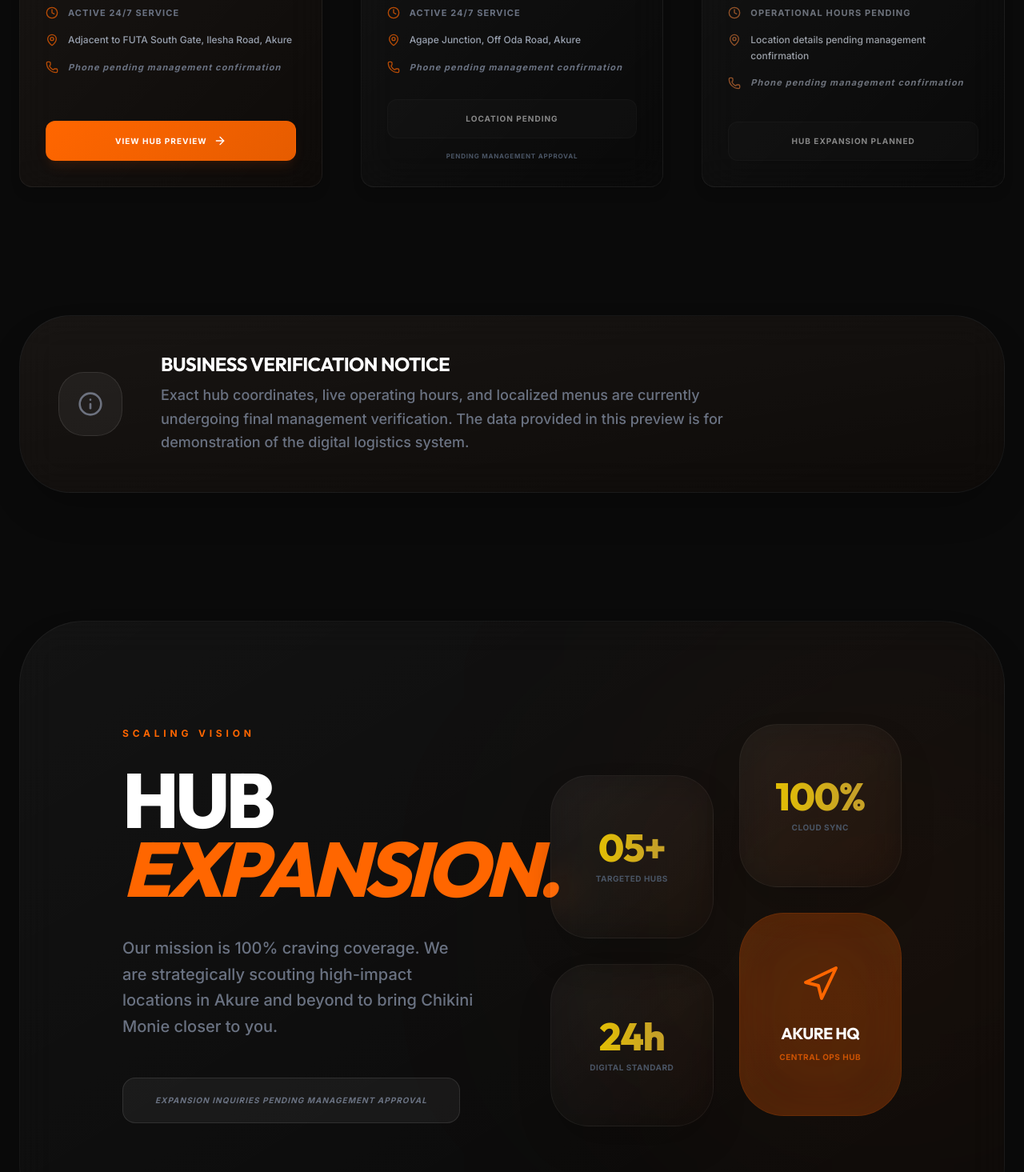
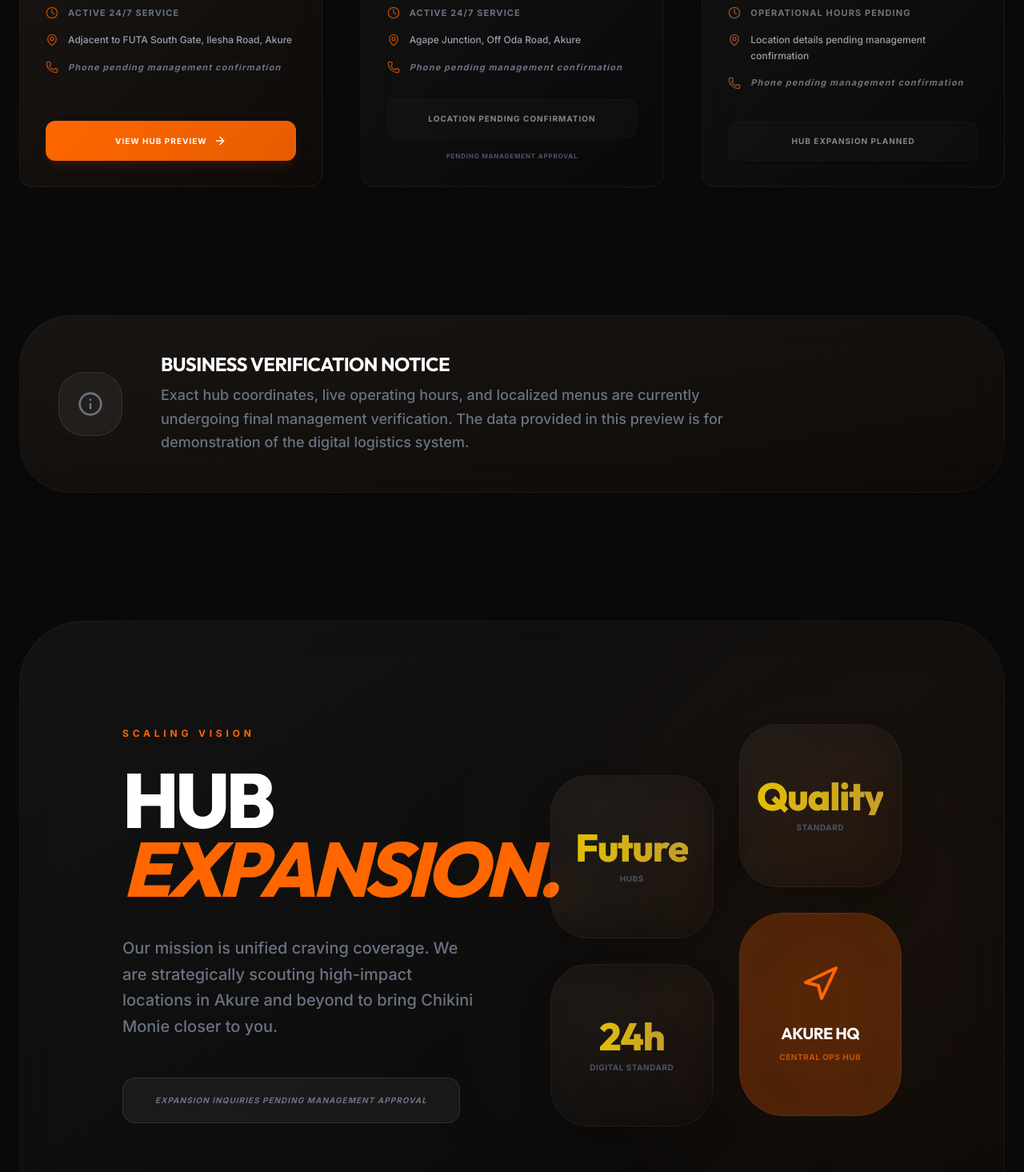
Before and after one commit to olabodesamuel0920-max/chikini-monie, a Next.js app: page /branches in a window 1280 px wide. Shown: the part 1040-2505 px from the top of the page at 80% size. Built offline with nearby package versions, Linux system fonts and the light colour scheme.

Commit message:
Fix remaining legacy claims after visual reset

```diff
--- a/src/app/branches/page.tsx
+++ b/src/app/branches/page.tsx
@@ -23,7 +23,7 @@
           >
             <span className="text-primary font-bold text-xs uppercase tracking-[0.4em] mb-8 block">Network Footprint</span>
             <h1 className="text-6xl md:text-[8rem] font-extrabold gold-text mb-10 uppercase tracking-tighter leading-[0.85] font-heading">
-              LOCATE YOUR <br /><span className="italic text-white text-5xl md:text-7xl">SATISFACTION.</span>
+              PREVIEW OUR <br /><span className="italic text-white text-5xl md:text-7xl">BRANCHES.</span>
             </h1>
             <p className="text-gray-500 text-xl md:text-2xl leading-relaxed max-w-3xl font-medium">
               Chikini Monie is strategically expanding across Akure to ensure 24/7 craving coverage. Find our active preview hubs or stay updated on upcoming locations.
@@ -76,7 +76,7 @@
               <span className="text-primary font-bold text-xs uppercase tracking-[0.4em] mb-8 block">Scaling Vision</span>
               <h2 className="text-5xl md:text-8xl font-extrabold mb-10 uppercase leading-[0.9] tracking-tighter font-heading text-white">HUB <br /><span className="text-primary italic">EXPANSION.</span></h2>
               <p className="text-gray-500 text-xl leading-relaxed mb-12 font-medium">
-                Our mission is 100% craving coverage. We are strategically scouting high-impact locations in Akure and beyond to bring Chikini Monie closer to you.
+                Our mission is unified craving coverage. We are strategically scouting high-impact locations in Akure and beyond to bring Chikini Monie closer to you.
               </p>
               <div className="flex flex-col sm:flex-row gap-6">
                 <div className="bg-white/5 border border-white/10 px-10 py-5 rounded-2xl text-[10px] font-bold text-gray-500 uppercase tracking-widest italic">
@@ -87,8 +87,8 @@
             <div className="grid grid-cols-2 gap-8 relative">
               <div className="space-y-8 pt-16">
                 <div className="aspect-square glass-premium border border-white/10 rounded-[3rem] flex flex-col items-center justify-center p-8 text-center shadow-2xl font-heading">
-                  <h4 className="text-5xl font-extrabold gold-text mb-2 leading-none">05+</h4>
-                  <p className="text-[10px] font-bold text-gray-600 uppercase tracking-wider font-body">Targeted Hubs</p>
+                  <h4 className="text-5xl font-extrabold gold-text mb-2 leading-none">Future</h4>
+                  <p className="text-[10px] font-bold text-gray-600 uppercase tracking-wider font-body">Hubs</p>
                 </div>
                 <div className="aspect-square glass-premium border border-white/10 rounded-[3rem] flex flex-col items-center justify-center p-8 text-center shadow-2xl font-heading">
                   <h4 className="text-5xl font-extrabold gold-text mb-2 leading-none">24h</h4>
@@ -97,8 +97,8 @@
               </div>
               <div className="space-y-8">
                 <div className="aspect-square glass-premium border border-white/10 rounded-[3rem] flex flex-col items-center justify-center p-8 text-center shadow-2xl font-heading">
-                  <h4 className="text-5xl font-extrabold gold-text mb-2 leading-none">100%</h4>
-                  <p className="text-[10px] font-bold text-gray-600 uppercase tracking-wider font-body">Cloud Sync</p>
+                  <h4 className="text-5xl font-extrabold gold-text mb-2 leading-none">Quality</h4>
+                  <p className="text-[10px] font-bold text-gray-600 uppercase tracking-wider font-body">Standard</p>
                 </div>
                 <div className="aspect-[4/5] bg-primary/20 border border-primary/20 rounded-[3.5rem] flex flex-col items-center justify-center p-8 text-center shadow-[inset_0_0_50px_rgba(255,102,0,0.1)] relative group font-body overflow-hidden">
                   <div className="absolute inset-0 bg-primary/10 blur-[40px] rounded-full group-hover:scale-150 transition-transform duration-1000" />
--- a/src/app/page.tsx
+++ b/src/app/page.tsx
@@ -249,7 +249,7 @@
               BIG <br /> <span className="italic text-white/90">ENJOYMENT?</span>
             </h2>
             <p className="text-white/90 text-xl md:text-2xl mb-16 max-w-2xl mx-auto font-medium leading-relaxed">
-              Experience the best of Akure's digital food culture. Start your journey with Chikini Monie today.
+              Built for Akure food lovers and future digital ordering.
             </p>
             <Link
               href="/menu"
--- a/src/app/pitch/page.tsx
+++ b/src/app/pitch/page.tsx
@@ -137,7 +137,7 @@
                   <h4 className="font-bold text-2xl uppercase tracking-tight font-heading text-white">The Opportunity</h4>
                 </div>
                 <p className="text-sm font-bold text-gray-500 uppercase tracking-wider leading-relaxed">
-                  Capture 100% of digital traffic and establish a unified, high-trust brand presence that appeals to premium customers.
+                  Create a unified, high-trust brand portal for future digital traffic.
                 </p>
               </div>
               <div className="glass-premium p-10 rounded-[3rem] border border-white/10 space-y-6 shadow-2xl">
@@ -167,8 +167,8 @@
             {[
               { title: "Unified Ordering", desc: "A premium digital storefront that eliminates social media order chaos and verification delays." },
               { title: "Staff Clarity", desc: "Real-time boards that ensure staff always know what needs to be confirmed and served." },
-              { title: "Kitchen Precision", desc: "Digital ticket prioritization to ensure faster preparation times and zero missed orders." },
-              { title: "Owner Dashboard", desc: "Real-time sales and branch visibility, giving you total control from any location." },
+              { title: "Kitchen Precision", desc: "Digital tickets help staff reduce missed handoffs during busy periods." },
+              { title: "Owner Dashboard", desc: "Owner can review preview performance data from supported devices." },
               { title: "Brand Premium", desc: "A world-class digital presence that builds massive trust with corporate and high-end clients." },
               { title: "24/7 Readiness", desc: "Designed for the intensity of night-time surges without the stress of manual coordination." },
             ].map((sol, idx) => (
@@ -195,7 +195,7 @@
           <div className="text-center mb-24">
             <span className="text-primary font-bold text-xs uppercase tracking-[0.4em] mb-6 block font-heading">Deployment Roadmap</span>
             <h2 className="text-4xl md:text-7xl font-extrabold mb-8 uppercase leading-none tracking-tight font-heading">THE <span className="text-primary italic">PATHWAY.</span></h2>
-            <p className="text-gray-500 text-xl max-w-3xl mx-auto font-medium">From high-fidelity demonstration to Akure's leading future-ready food operations platform.</p>
+            <p className="text-gray-500 text-xl max-w-3xl mx-auto font-medium">From high-fidelity demonstration to a foundation for Chikini Monie’s next stage of digital operations.</p>
           </div>
 
           <div className="grid grid-cols-1 md:grid-cols-2 lg:grid-cols-4 gap-8">
@@ -237,7 +237,7 @@
             <div className="grid grid-cols-1 md:grid-cols-2 gap-12 mt-20">
               <div className="space-y-6">
                 <h4 className="text-2xl font-bold uppercase tracking-tight font-heading text-white">Protecting the Taste</h4>
-                <p className="text-gray-500 leading-relaxed font-medium">By automating the logistics, we free up your team to focus 100% on what matters: the uncompromising quality of the food.</p>
+                <p className="text-gray-500 leading-relaxed font-medium">By automating the logistics, we free up your team to focus on what matters: the uncompromising quality of the food.</p>
               </div>
               <div className="space-y-6">
                 <h4 className="text-2xl font-bold uppercase tracking-tight font-heading text-white">Scaling the Vision</h4>
--- a/src/components/BranchCard.tsx
+++ b/src/components/BranchCard.tsx
@@ -91,7 +91,7 @@
             ? "Hub Expansion Planned"
             : isActive
               ? "View Hub Preview"
-              : "Location Pending"}
+              : "Location Pending Confirmation"}
           {isActive && <ArrowRight className="w-4 h-4 group-hover:translate-x-1 transition-transform" />}
         </button>
 
```
